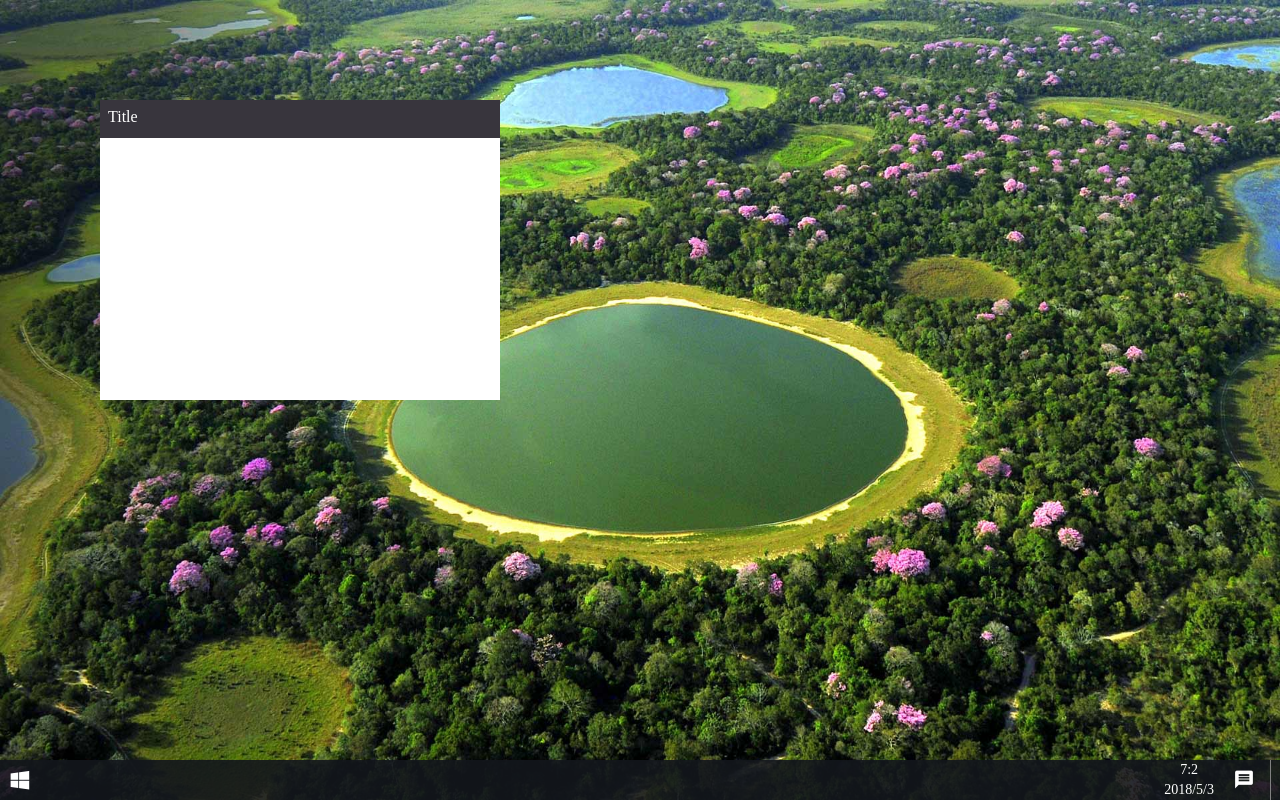
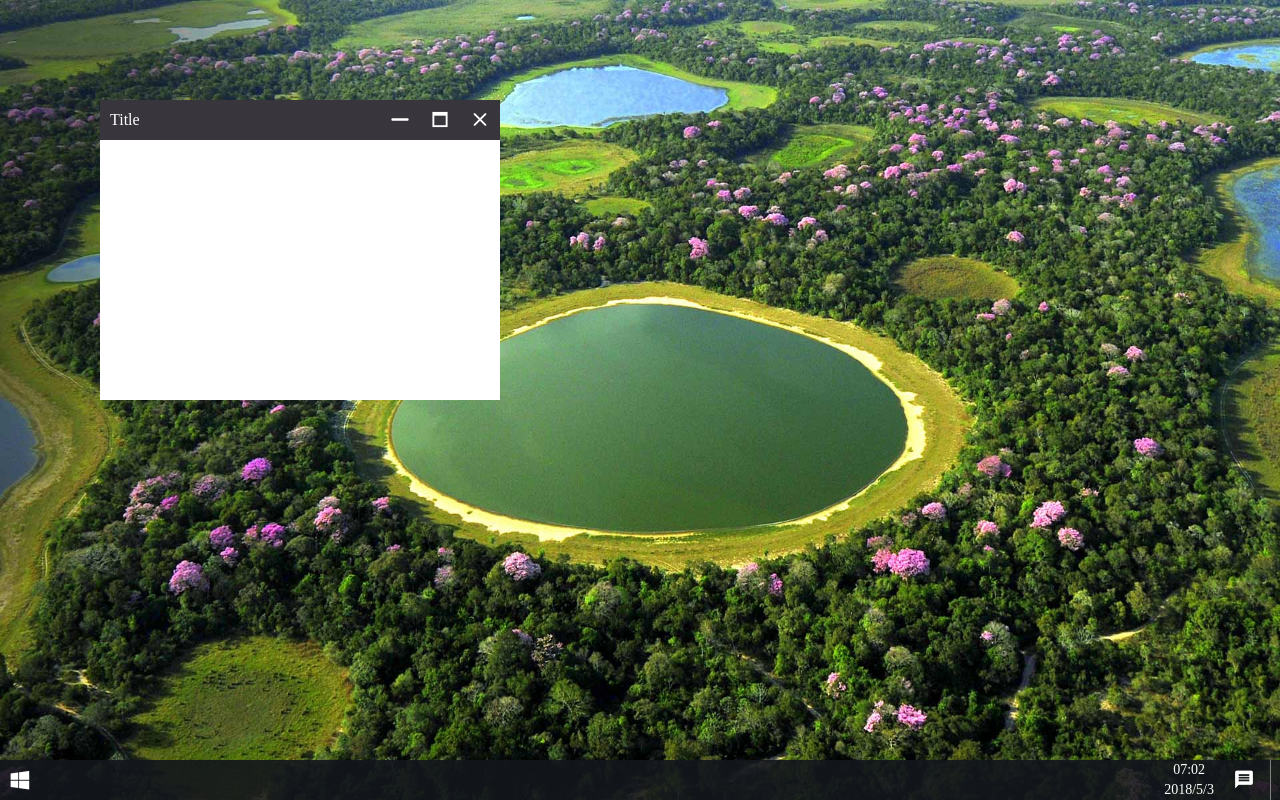
Before and after one commit to SunInfoFE/vue-win10, a Vue app: page / in a window 1280 px wide. Built offline with nearby package versions, Linux system fonts and the light colour scheme.

Commit message:
win10-window右上角按钮，修改taskbar时间格式。

```diff
--- a/src/components/Taskbar.vue
+++ b/src/components/Taskbar.vue
@@ -41,7 +41,13 @@ export default {
       let MM = date.getMonth() + 1;
       let dd = date.getDay();
       let hh = date.getHours();
+      if (hh < 10) {
+        hh = '0' + hh;
+      }
       let mm = date.getMinutes();
+      if (mm < 10) {
+        mm = '0' + mm;
+      }
       return `${hh}:${mm}<br>${yyyy}/${MM}/${dd}`;
     }
   },
--- a/src/components/Window.vue
+++ b/src/components/Window.vue
@@ -7,8 +7,22 @@
           top: position.top + 'px'
         }">
     <div class="win10-window-header" @mousedown="mousedown($event, 'move')">
-      <div>{{title}}</div>
-
+      <div class="win10-window-title" v-text="title"></div>
+      <div class="win10-window-header-right">
+        <win10-button
+            icon="min"
+            title="最小化">
+        </win10-button>
+        <win10-button
+            :icon="fullScreen ? 'window-restore' : 'window-max'"
+            title="最大化"
+            @click="handleZoom">
+        </win10-button>
+        <win10-button
+            icon="window-close"
+            title="关闭">
+        </win10-button>
+      </div>
     </div>
     <div class="win10-window-body"></div>
     <div class="win10-window-top-left" @mousedown="mousedown($event, 'tl')"></div>
@@ -23,7 +37,12 @@
 </template>
 
 <script>
+let Win10Button = () => import('./Button');
+
 export default {
+  components: {
+    Win10Button
+  },
   props: {
     title: {
       type: String,
@@ -47,7 +66,8 @@ export default {
       position: {
         left: 100,
         top: 100
-      }
+      },
+      fullScreen: false
     };
   },
   methods: {
@@ -111,6 +131,9 @@ export default {
         document.onmousemove = null;
         document.onmouseup = null;
       };
+    },
+    handleZoom () {
+      this.fullScreen = !this.fullScreen;
     }
   }
 };
@@ -124,11 +147,18 @@ export default {
   flex-direction: column;
 }
 .win10-window-header {
-  height: 38px;
-  padding: 8px;
-  cursor: move ;
+  height: 40px;
+  line-height: 40px;
   background-color: rgba(49, 49, 50, 0.9);
   color: #fff;
+  display: flex;
+}
+.win10-window-title {
+  flex: 1;
+  padding-left: 10px;
+}
+.win10-window-header-right .win10-button {
+  float: left;
 }
 .win10-window-body {
   background-color: #fff;
```
